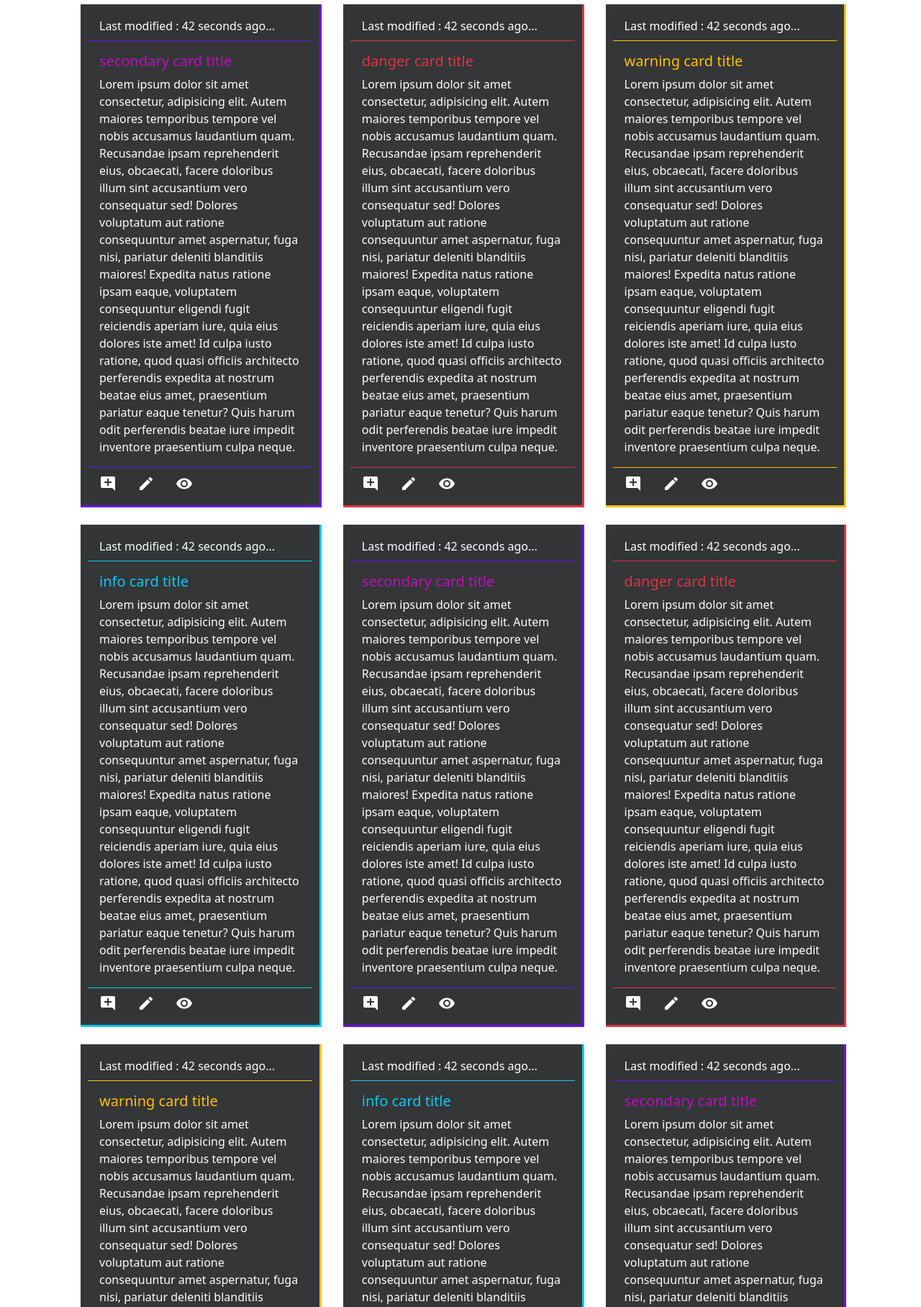
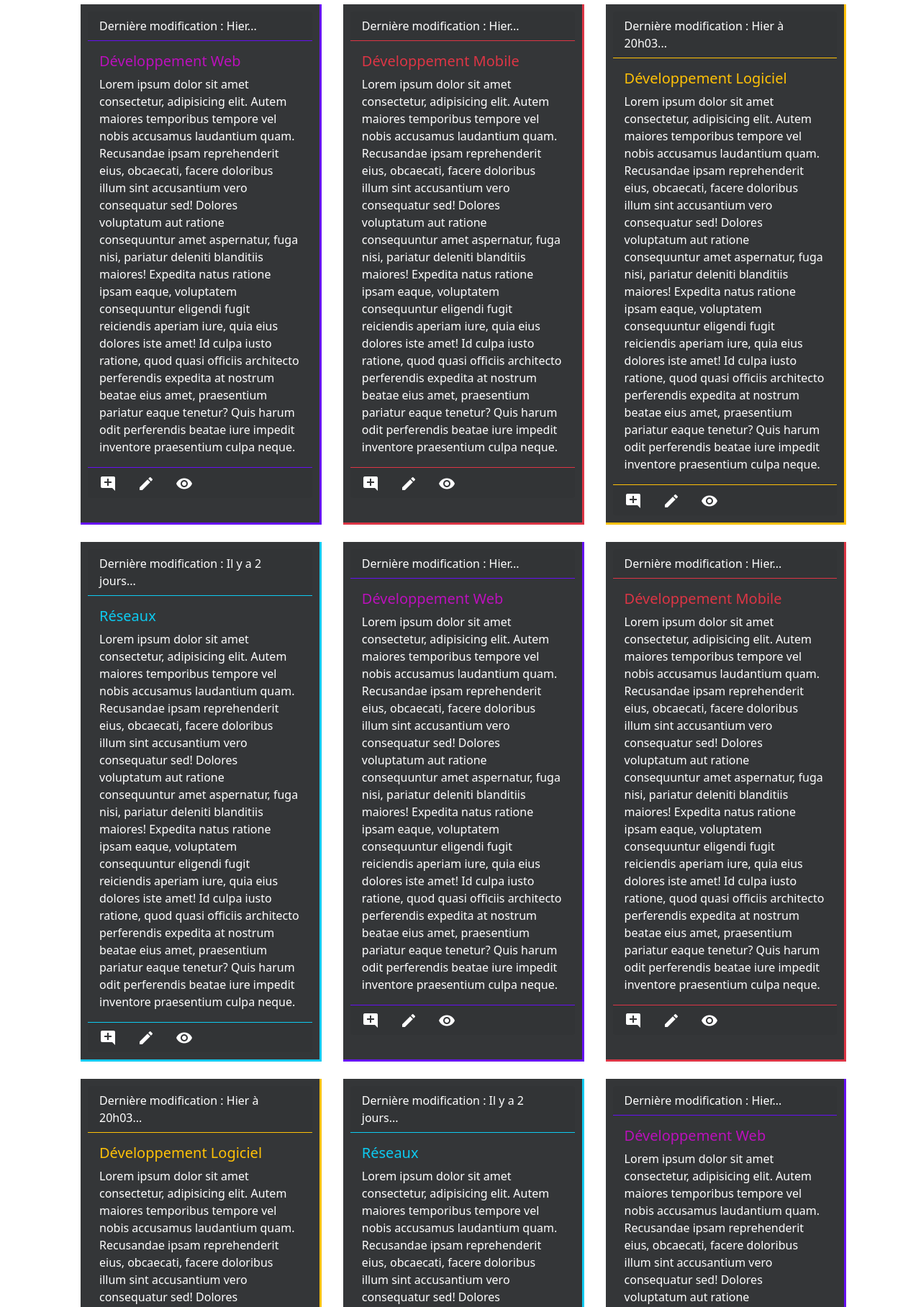
Before and after one commit to G4-projet-1/frontend2, a Symfony app: template templates/index/index.html.twig in a window 1280 px wide. Shown: the part 124-1940 px from the top of the page at 72% size. Run offline with Twig, Linux system fonts and the light colour scheme; the template is opened without the code that fills it, so the values that code supplies are empty; some libraries are stand-ins or nearby versions.

Commit message:
last one

```diff
--- a/src/Controller/SearchController.php
+++ b/src/Controller/SearchController.php
@@ -21,6 +21,9 @@ class SearchController extends AbstractController
     public function search(Request $request, EntityManagerInterface $manager): Response
     {
         $fiche = new Fiche();
+        $categorie = new Categorie();
+
+        $form_cat = $this->createFormBuilder($categorie);
 
         $form = $this->createFormBuilder($fiche)
         ->add('titre')
--- a/templates/index/index.html.twig
+++ b/templates/index/index.html.twig
@@ -21,9 +21,9 @@ img:hover{border-bottom:1px solid #fff; cursor:pointer;}
    {% for class_ in 0..4 %}
    {% if class_ == 0 %}
      <div class="mydiv  border-indigo text-white mb-4">
-            <div class="card-header header-indigo ">Last modified : 42 seconds ago...</div>
+            <div class="card-header header-indigo ">Dernière modification : Hier...</div>
                 <div class="card-body text-indigo ">
-                    <h5 class="card-title">secondary  card title</h5>
+                    <h5 class="card-title">Développement Web</h5>
                     <p class="card-text text-white"> Lorem ipsum dolor sit amet consectetur, adipisicing elit. Autem maiores temporibus tempore vel nobis accusamus laudantium quam. Recusandae ipsam reprehenderit eius, obcaecati, facere doloribus illum sint accusantium vero consequatur sed!
 Dolores voluptatum aut ratione consequuntur amet aspernatur, fuga nisi, pariatur deleniti blanditiis maiores! Expedita natus ratione ipsam eaque, voluptatem consequuntur eligendi fugit reiciendis aperiam iure, quia eius dolores iste amet!
 Id culpa iusto ratione, quod quasi officiis architecto perferendis expedita at nostrum beatae eius amet, praesentium pariatur eaque tenetur? Quis harum odit perferendis beatae iure impedit inventore praesentium culpa neque.</p>
@@ -39,9 +39,9 @@ Id culpa iusto ratione, quod quasi officiis architecto perferendis expedita at n
     {% elseif class_ == 1 %}
 
      <div class="mydiv border-end border-bottom border-danger border-3 text-white mb-4">
-            <div class="card-header border-danger ">Last modified : 42 seconds ago...</div>
+            <div class="card-header border-danger ">Dernière modification : Hier...</div>
                 <div class="card-body text-danger ">
-                    <h5 class="card-title">danger  card title</h5>
+                    <h5 class="card-title">Développement Mobile</h5>
                     <p class="card-text text-white">
                     Lorem ipsum dolor sit amet consectetur, adipisicing elit. Autem maiores temporibus tempore vel nobis accusamus laudantium quam. Recusandae ipsam reprehenderit eius, obcaecati, facere doloribus illum sint accusantium vero consequatur sed!
 Dolores voluptatum aut ratione consequuntur amet aspernatur, fuga nisi, pariatur deleniti blanditiis maiores! Expedita natus ratione ipsam eaque, voluptatem consequuntur eligendi fugit reiciendis aperiam iure, quia eius dolores iste amet!
@@ -59,9 +59,9 @@ Id culpa iusto ratione, quod quasi officiis architecto perferendis expedita at n
 
     {% elseif class_ == 2 %}
      <div class="mydiv border-end border-bottom border-warning border-3 text-white mb-4" >
-            <div class="card-header border-warning">Last modified : 42 seconds ago...</div>
+            <div class="card-header border-warning">Dernière modification : Hier à 20h03...</div>
                 <div class="card-body text-warning">
-                    <h5 class="card-title">warning card title</h5>
+                    <h5 class="card-title">Développement Logiciel</h5>
                     <p class="card-text text-white"> Lorem ipsum dolor sit amet consectetur, adipisicing elit. Autem maiores temporibus tempore vel nobis accusamus laudantium quam. Recusandae ipsam reprehenderit eius, obcaecati, facere doloribus illum sint accusantium vero consequatur sed!
 Dolores voluptatum aut ratione consequuntur amet aspernatur, fuga nisi, pariatur deleniti blanditiis maiores! Expedita natus ratione ipsam eaque, voluptatem consequuntur eligendi fugit reiciendis aperiam iure, quia eius dolores iste amet!
 Id culpa iusto ratione, quod quasi officiis architecto perferendis expedita at nostrum beatae eius amet, praesentium pariatur eaque tenetur? Quis harum odit perferendis beatae iure impedit inventore praesentium culpa neque.</p>
@@ -77,9 +77,9 @@ Id culpa iusto ratione, quod quasi officiis architecto perferendis expedita at n
 
 
         <div class="mydiv border-end border-bottom border-info border-3 text-white mb-4">
-            <div class="card-header border-info">Last modified : 42 seconds ago...</div>
+            <div class="card-header border-info">Dernière modification : Il y a 2 jours...</div>
                 <div class="card-body text-info">
-                    <h5 class="card-title">info card title</h5>
+                    <h5 class="card-title">Réseaux</h5>
                     <p class="card-text text-white"> Lorem ipsum dolor sit amet consectetur, adipisicing elit. Autem maiores temporibus tempore vel nobis accusamus laudantium quam. Recusandae ipsam reprehenderit eius, obcaecati, facere doloribus illum sint accusantium vero consequatur sed!
 Dolores voluptatum aut ratione consequuntur amet aspernatur, fuga nisi, pariatur deleniti blanditiis maiores! Expedita natus ratione ipsam eaque, voluptatem consequuntur eligendi fugit reiciendis aperiam iure, quia eius dolores iste amet!
 Id culpa iusto ratione, quod quasi officiis architecto perferendis expedita at nostrum beatae eius amet, praesentium pariatur eaque tenetur? Quis harum odit perferendis beatae iure impedit inventore praesentium culpa neque.</p>
```
